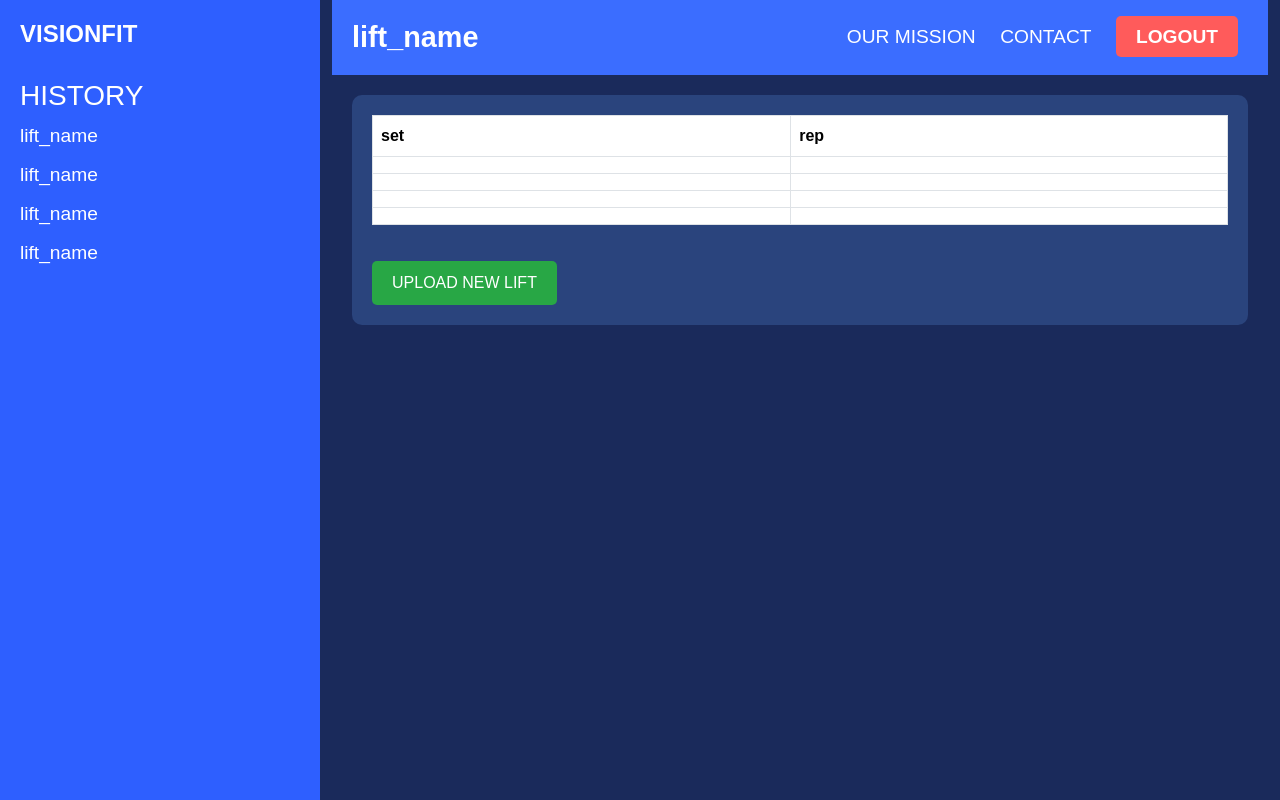
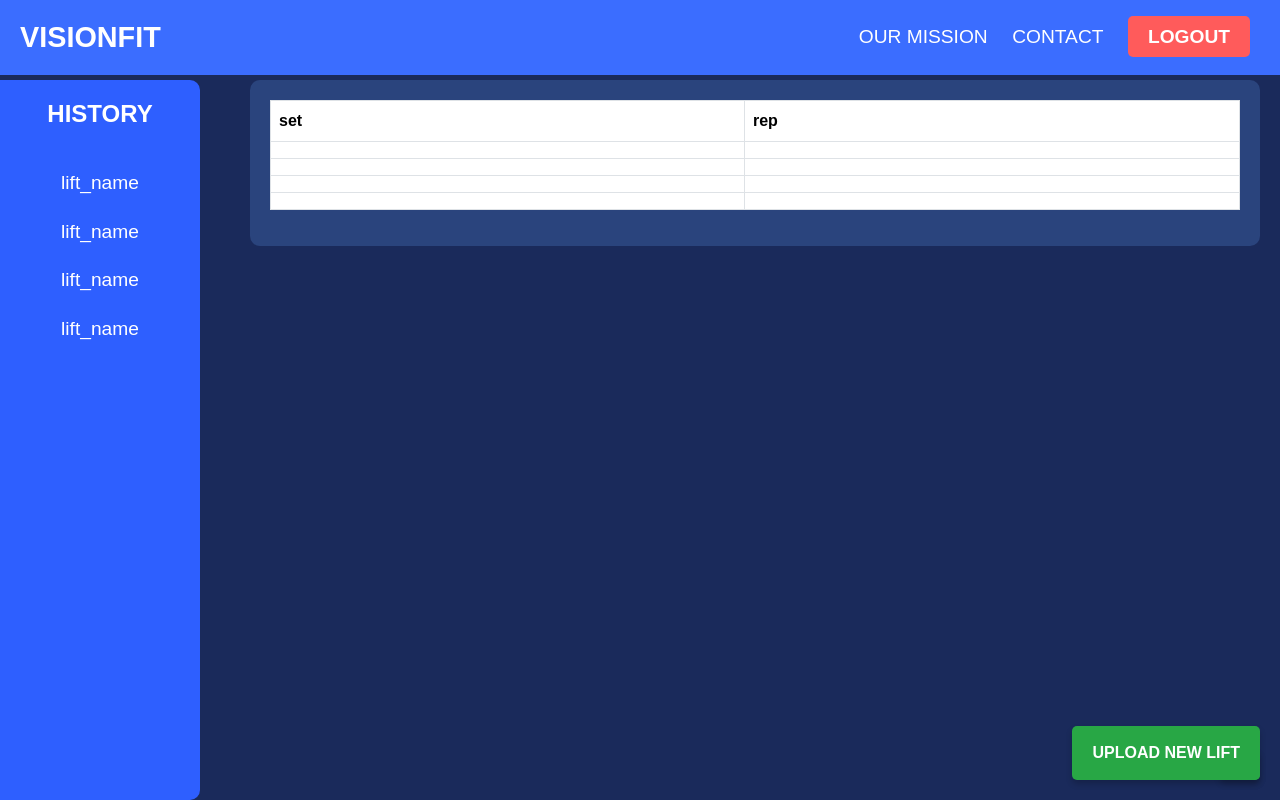
Before and after one commit to emreguvenilir/visionfit, a plain HTML site: page frontend/pages/athletedash.html in a window 1280 px wide. Drawn offline with nearby package versions, Linux system fonts and the light colour scheme.

Commit message:
Update athletedash.html

```diff
--- a/frontend/pages/athletedash.html
+++ b/frontend/pages/athletedash.html
@@ -14,13 +14,22 @@
         }
         .sidebar {
             background-color: #2e5fff;
-            height: 100vh;
+            height: calc(100vh - 80px); /* Adjust height to account for the navbar */
+            width: 200px;
+            position: fixed;
+            left: 0;
+            top: 80px; /* Push down to sit below the navbar */
             padding: 20px;
+            border-radius: 0 10px 10px 0;
+            display: flex;
+            flex-direction: column;
+            align-items: center;
         }
-        .sidebar h2 {
+        .sidebar h3 {
             font-size: 1.5rem;
             margin-bottom: 30px;
             font-weight: bold;
+            text-align: center;
         }
         .sidebar a {
             display: block;
@@ -28,6 +37,7 @@
             text-decoration: none;
             margin: 10px 0;
             font-size: 1.2rem;
+            text-align: center;
         }
         .header {
             background-color: #3b6dff;
@@ -35,6 +45,11 @@
             display: flex;
             justify-content: space-between;
             align-items: center;
+            position: fixed;
+            top: 0;
+            left: 0;
+            width: 100%;
+            z-index: 1000;
         }
         .header h1 {
             font-size: 1.8rem;
@@ -54,7 +69,7 @@
             font-weight: bold;
         }
         .content {
-            padding: 20px;
+            padding: 80px 20px 20px 250px; /* Padding to account for the fixed sidebar and header */
         }
         .table-container {
             background-color: #2a447d;
@@ -62,23 +77,33 @@
             border-radius: 10px;
         }
         .upload-btn {
+            position: fixed;
+            bottom: 20px; /* Distance from the bottom of the viewport */
+            right: 20px; /* Distance from the right of the viewport */
             background-color: #28a745;
+            color: white;
             border: none;
-            padding: 10px 20px;
-            color: white;
+            padding: 15px 20px;
             font-size: 1rem;
             border-radius: 5px;
-            margin-top: 20px;
-            display: inline-block;
+            box-shadow: 0 4px 6px rgba(0, 0, 0, 0.2);
+            cursor: pointer;
+            font-weight: bold;
+            z-index: 1000; /* Ensure it appears above other elements */
         }
     </style>
 </head>
 <body>
-    <div class="container-fluid">
-        <div class="row">
-            <!-- Sidebar -->
-            <div class="col-3 sidebar">
-                <h2>VISIONFIT</h2>
+    <div class="header">
+        <h1>VISIONFIT</h1>
+        <div>
+            <a href="#">OUR MISSION</a>
+            <a href="#">CONTACT</a>
+            <a href="#" class="logout">LOGOUT</a>
+        </div>
+    </div>
+
+    <div class="sidebar">
         <h3>HISTORY</h3>
         <a href="#">lift_name</a>
         <a href="#">lift_name</a>
@@ -86,19 +111,6 @@
         <a href="#">lift_name</a>
     </div>
 
-            <!-- Main Content -->
-            <div class="col-9">
-                <!-- Header -->
-                <div class="header">
-                    <h1>lift_name</h1>
-                    <div>
-                        <a href="#">OUR MISSION</a>
-                        <a href="#">CONTACT</a>
-                        <a href="#" class="logout">LOGOUT</a>
-                    </div>
-                </div>
-
-                <!-- Table -->
     <div class="content">
         <div class="table-container">
             <table class="table table-bordered text-white">
@@ -127,11 +139,13 @@
                     </tr>
                 </tbody>
             </table>
+
+        </div>
+
+    </div>
+
+    <div class="upload-btn">
       <button class="upload-btn">UPLOAD NEW LIFT</button>
-                    </div>
-                </div>
-            </div>
-        </div>
     </div>
 
     <!-- Bootstrap JS -->
```
Lines whose indentation alone changed are shown as unchanged.
